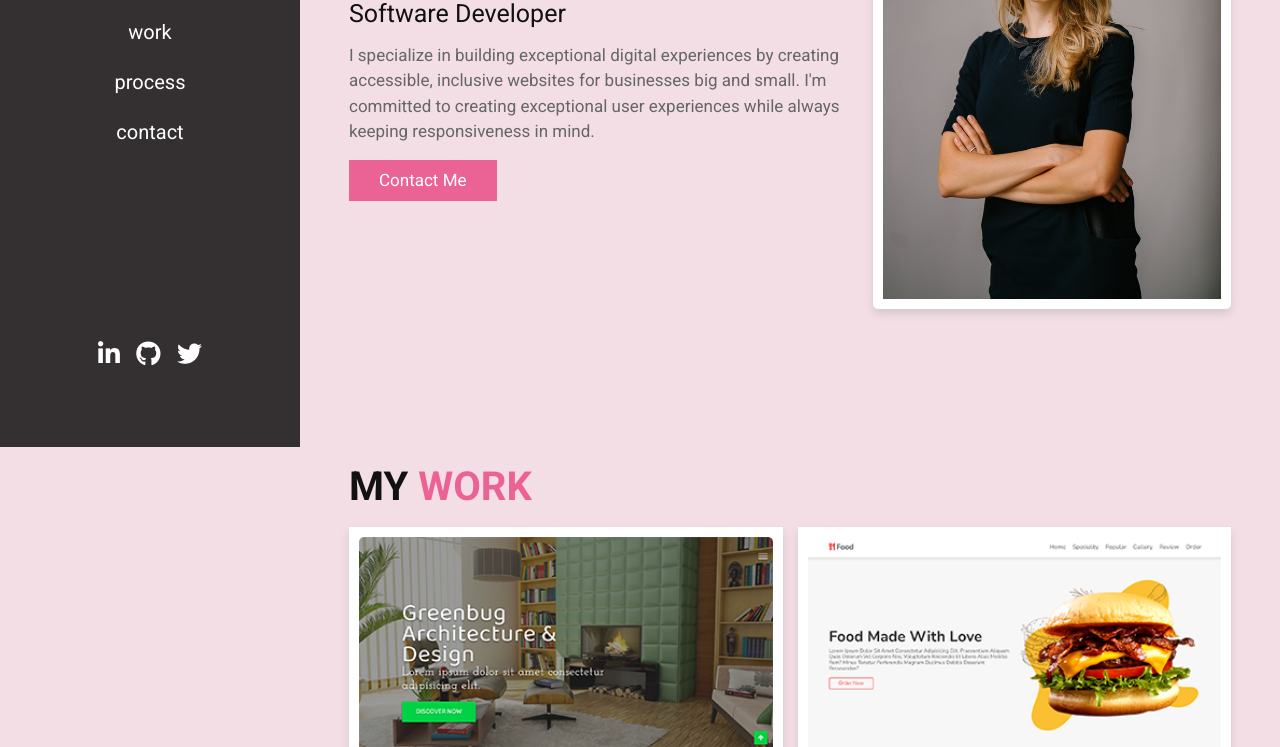
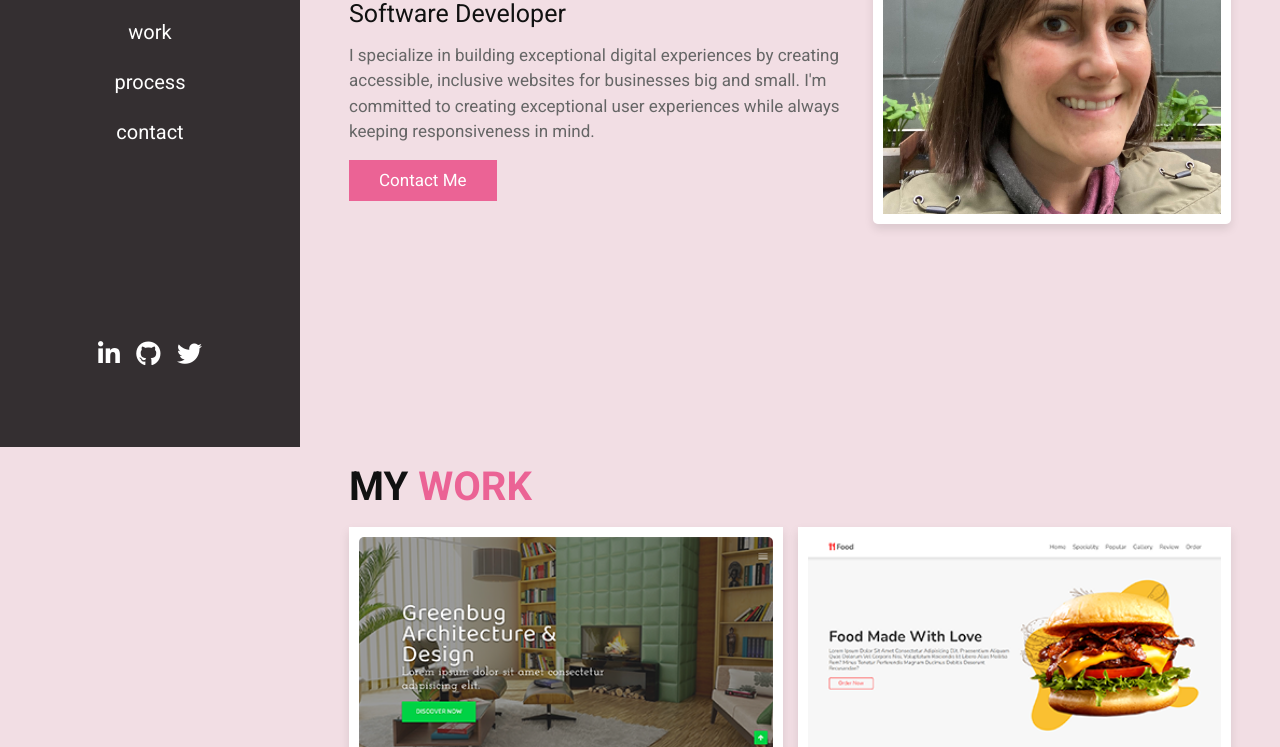
Before and after one commit to linds0202/personal_portfolio, a plain HTML site: page index.html in a window 1280 px wide. Shown: the part 353-1100 px from the top of the page. Drawn offline with Linux system fonts and the light colour scheme.

Commit message:
updated profile pic, fixed scroll problem

```diff
--- a/index.html
+++ b/index.html
@@ -63,7 +63,7 @@
 			</div>
 
 			<div class="image">
-				<img src="images/full.jpg" alt="Lindsay Rainey">
+				<img src="images/profile.jpg" alt="Lindsay Rainey">
 			</div>
 
 		</section>
--- a/js/main.js
+++ b/js/main.js
@@ -9,7 +9,7 @@ menu.onclick = () => {
 
 window.onscroll = () => {
     menu.classList.remove('fa-times')
-    header.classList.toggle('active')
+    //header.classList.toggle('active')
 }
 
 let cursor1 = document.querySelector('.cursor-1')
```
Also changed, not shown: images/profile.jpg (added).
